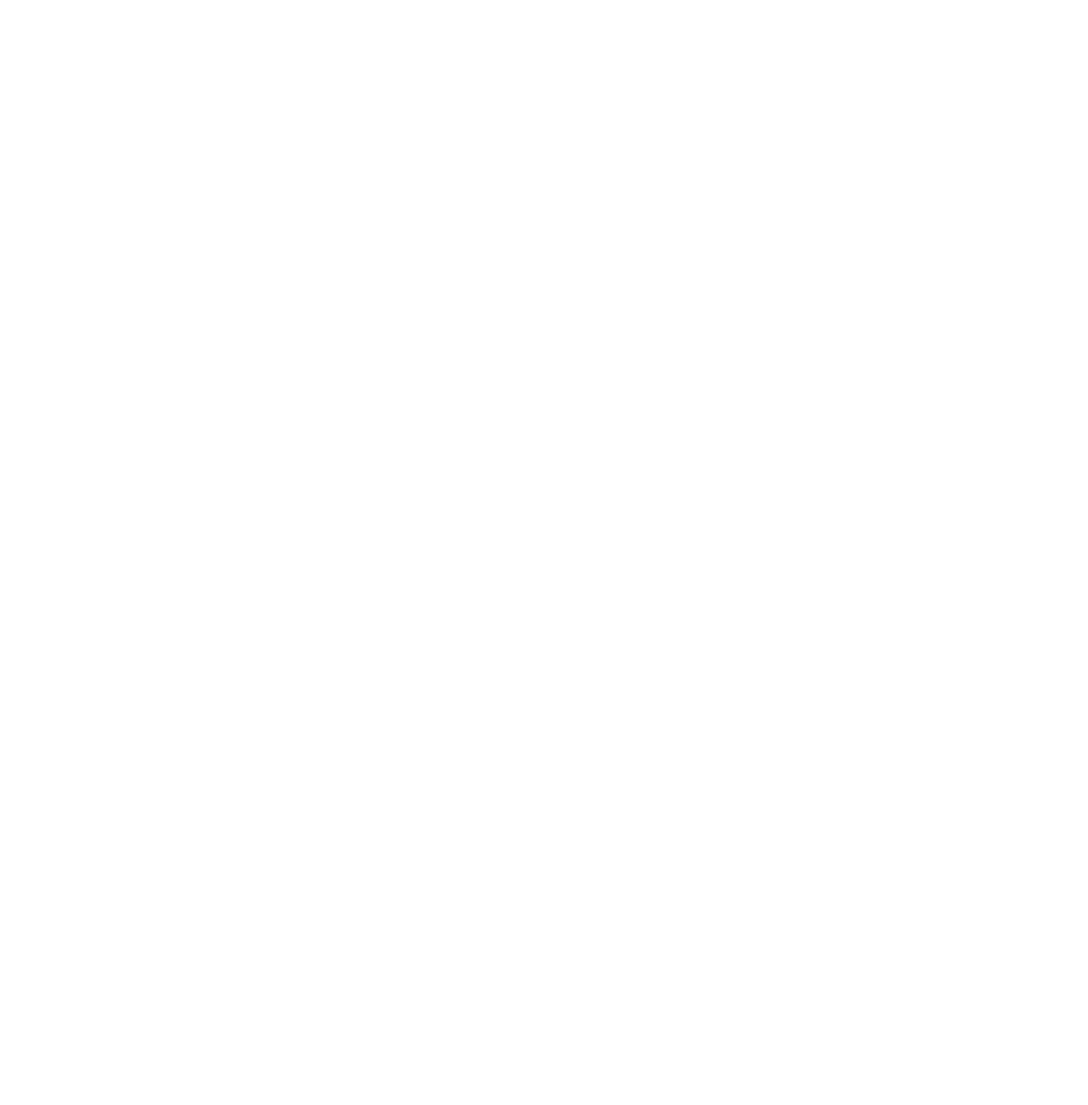
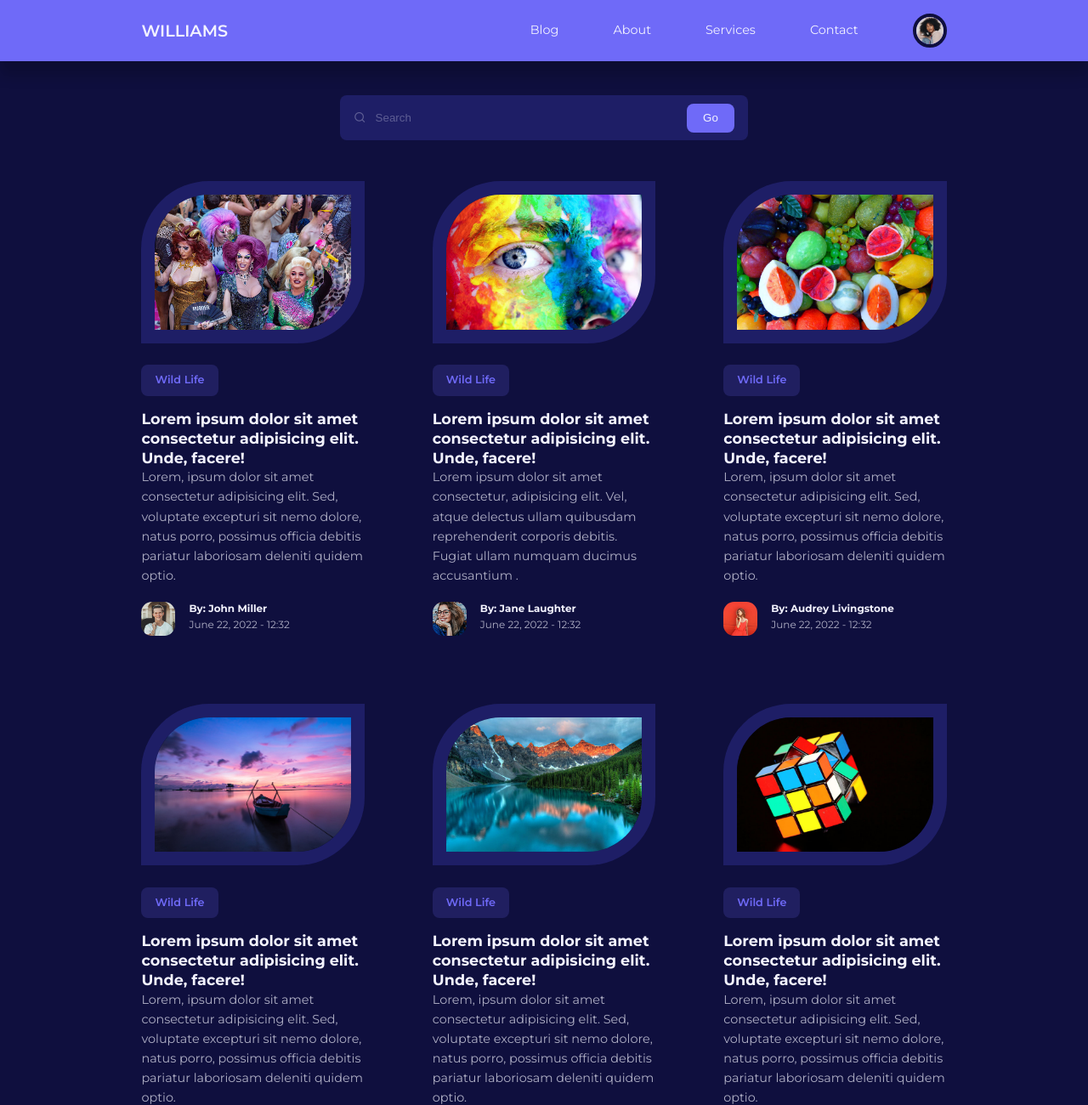
Before and after one commit to willise414/blog-tutorial, a plain HTML site: page blog.html in a window 1280 px wide. Shown: the top 1300 px of the page at 85% size. Before the commit the page ends 800 px from the top, so only its background shows below. Drawn offline with nearby package versions, Linux system fonts and the light colour scheme.

Commit message:
added blog page

```diff
--- a/blog.html
+++ b/blog.html
@@ -0,0 +1,353 @@
+<!DOCTYPE html>
+<html lang="en">
+  <head>
+    <meta charset="UTF-8" />
+    <meta http-equiv="X-UA-Compatible" content="IE=edge" />
+    <meta name="viewport" content="width=device-width, initial-scale=1.0" />
+    <title>Blog Website</title>
+    <!-- CUSTOM STYLESHEET -->
+    <link rel="stylesheet" href="style.css" />
+    <!-- ICON SCOUT -->
+    <link
+      rel="stylesheet"
+      href="https://unicons.iconscout.com/release/v4.0.0/css/line.css"
+    />
+    <!-- GOOGLE FONTS -->
+    <link
+      href="https://fonts.googleapis.com/css2?family=Montserrat:wght@300;400;500;600;700;800;900&display=swap"
+      rel="stylesheet"
+    />
+  </head>
+  <body>
+    <nav>
+      <div class="container nav__container">
+        <a href="index.html" class="nav__logo">WILLIAMS</a>
+        <ul class="nav__items">
+          <li><a href="blog.html">Blog</a></li>
+          <li><a href="about.html">About</a></li>
+          <li><a href="services.html">Services</a></li>
+          <li><a href="contact.html">Contact</a></li>
+          <!-- <li><a href="signin.html">Sign In</a></li> -->
+          <li class="nav__profile">
+            <div class="avatar">
+              <img src="./images/avatar1.jpg" alt="" />
+            </div>
+            <ul>
+              <li><a href="dashboard.html">Dashboard</a></li>
+              <li><a href="logout.html">Logout</a></li>
+            </ul>
+          </li>
+        </ul>
+        <button id="open__nav-btn"><i class="uil uil-bars"></i></button>
+        <button id="close__nav-btn"><i class="uil uil-multiply"></i></button>
+      </div>
+    </nav>
+
+    <!-- ====================== END OF NAV =============================== -->
+
+    <!-- ====================== SEARCH =============================== -->
+    <section class="search__bar">
+      <form
+        action=""
+        class="container search__bar-container"
+        action=""
+        method="POST"
+      >
+        <div>
+          <i class="uil uil-search"></i>
+          <input type="search" name="" placeholder="Search" />
+        </div>
+        <button type="submit" class="btn">Go</button>
+      </form>
+    </section>
+
+    <section class="posts">
+      <div class="container posts__container">
+        <article class="post">
+          <div class="post__thumbnail">
+            <img src="./images/blog4.jpg" alt="" />
+          </div>
+          <div class="post__info">
+            <a href="" class="category__button">Wild Life</a>
+            <h3 class="post__title">
+              <a href="post.html"
+                >Lorem ipsum dolor sit amet consectetur adipisicing elit. Unde,
+                facere!</a
+              >
+            </h3>
+            <p class="post__body">
+              Lorem, ipsum dolor sit amet consectetur adipisicing elit. Sed,
+              voluptate excepturi sit nemo dolore, natus porro, possimus officia
+              debitis pariatur laboriosam deleniti quidem optio.
+            </p>
+            <div class="post__author">
+              <div class="post__author-avatar">
+                <img src="./images/avatar13.jpg" alt="" />
+              </div>
+              <div class="post__author-info">
+                <h5>By: John Miller</h5>
+                <small>June 22, 2022 - 12:32</small>
+              </div>
+            </div>
+          </div>
+        </article>
+
+        <article class="post">
+          <div class="post__thumbnail">
+            <img src="./images/blog5.jpg" alt="" />
+          </div>
+          <div class="post__info">
+            <a href="" class="category__button">Wild Life</a>
+            <h3 class="post__title">
+              <a href="post.html"
+                >Lorem ipsum dolor sit amet consectetur adipisicing elit. Unde,
+                facere!</a
+              >
+            </h3>
+            <p class="post__body">
+              Lorem ipsum dolor sit amet consectetur, adipisicing elit. Vel,
+              atque delectus ullam quibusdam reprehenderit corporis debitis.
+              Fugiat ullam numquam ducimus accusantium .
+            </p>
+            <div class="post__author">
+              <div class="post__author-avatar">
+                <img src="./images/avatar5.jpg" alt="" />
+              </div>
+              <div class="post__author-info">
+                <h5>By: Jane Laughter</h5>
+                <small>June 22, 2022 - 12:32</small>
+              </div>
+            </div>
+          </div>
+        </article>
+
+        <article class="post">
+          <div class="post__thumbnail">
+            <img src="./images/blog6.jpg" alt="" />
+          </div>
+          <div class="post__info">
+            <a href="" class="category__button">Wild Life</a>
+            <h3 class="post__title">
+              <a href="post.html"
+                >Lorem ipsum dolor sit amet consectetur adipisicing elit. Unde,
+                facere!</a
+              >
+            </h3>
+            <p class="post__body">
+              Lorem, ipsum dolor sit amet consectetur adipisicing elit. Sed,
+              voluptate excepturi sit nemo dolore, natus porro, possimus officia
+              debitis pariatur laboriosam deleniti quidem optio.
+            </p>
+            <div class="post__author">
+              <div class="post__author-avatar">
+                <img src="./images/avatar6.jpg" alt="" />
+              </div>
+              <div class="post__author-info">
+                <h5>By: Audrey Livingstone</h5>
+                <small>June 22, 2022 - 12:32</small>
+              </div>
+            </div>
+          </div>
+        </article>
+
+        <article class="post">
+          <div class="post__thumbnail">
+            <img src="./images/blog7.jpg" alt="" />
+          </div>
+          <div class="post__info">
+            <a href="" class="category__button">Wild Life</a>
+            <h3 class="post__title">
+              <a href="post.html"
+                >Lorem ipsum dolor sit amet consectetur adipisicing elit. Unde,
+                facere!</a
+              >
+            </h3>
+            <p class="post__body">
+              Lorem, ipsum dolor sit amet consectetur adipisicing elit. Sed,
+              voluptate excepturi sit nemo dolore, natus porro, possimus officia
+              debitis pariatur laboriosam deleniti quidem optio.
+            </p>
+            <div class="post__author">
+              <div class="post__author-avatar">
+                <img src="./images/avatar7.jpg" alt="" />
+              </div>
+              <div class="post__author-info">
+                <h5>By: Wendy Perason</h5>
+                <small>June 22, 2022 - 12:32</small>
+              </div>
+            </div>
+          </div>
+        </article>
+
+        <article class="post">
+          <div class="post__thumbnail">
+            <img src="./images/blog8.jpg" alt="" />
+          </div>
+          <div class="post__info">
+            <a href="" class="category__button">Wild Life</a>
+            <h3 class="post__title">
+              <a href="post.html"
+                >Lorem ipsum dolor sit amet consectetur adipisicing elit. Unde,
+                facere!</a
+              >
+            </h3>
+            <p class="post__body">
+              Lorem, ipsum dolor sit amet consectetur adipisicing elit. Sed,
+              voluptate excepturi sit nemo dolore, natus porro, possimus officia
+              debitis pariatur laboriosam deleniti quidem optio.
+            </p>
+            <div class="post__author">
+              <div class="post__author-avatar">
+                <img src="./images/avatar8.jpg" alt="" />
+              </div>
+              <div class="post__author-info">
+                <h5>By: Alex Smith</h5>
+                <small>June 22, 2022 - 12:32</small>
+              </div>
+            </div>
+          </div>
+        </article>
+
+        <article class="post">
+          <div class="post__thumbnail">
+            <img src="./images/blog9.jpg" alt="" />
+          </div>
+          <div class="post__info">
+            <a href="" class="category__button">Wild Life</a>
+            <h3 class="post__title">
+              <a href="post.html"
+                >Lorem ipsum dolor sit amet consectetur adipisicing elit. Unde,
+                facere!</a
+              >
+            </h3>
+            <p class="post__body">
+              Lorem, ipsum dolor sit amet consectetur adipisicing elit. Sed,
+              voluptate excepturi sit nemo dolore, natus porro, possimus officia
+              debitis pariatur laboriosam deleniti quidem optio.
+            </p>
+            <div class="post__author">
+              <div class="post__author-avatar">
+                <img src="./images/avatar9.jpg" alt="" />
+              </div>
+              <div class="post__author-info">
+                <h5>By: Tina Clarkson</h5>
+                <small>June 22, 2022 - 12:32</small>
+              </div>
+            </div>
+          </div>
+        </article>
+
+        <article class="post">
+          <div class="post__thumbnail">
+            <img src="./images/blog10.jpg" alt="" />
+          </div>
+          <div class="post__info">
+            <a href="" class="category__button">Wild Life</a>
+            <h3 class="post__title">
+              <a href="post.html"
+                >Lorem ipsum dolor sit amet consectetur adipisicing elit. Unde,
+                facere!</a
+              >
+            </h3>
+            <p class="post__body">
+              Lorem, ipsum dolor sit amet consectetur adipisicing elit. Sed,
+              voluptate excepturi sit nemo dolore, natus porro, possimus officia
+              debitis pariatur laboriosam deleniti quidem optio.
+            </p>
+            <div class="post__author">
+              <div class="post__author-avatar">
+                <img src="./images/avatar10.jpg" alt="" />
+              </div>
+              <div class="post__author-info">
+                <h5>By: Linda Layton</h5>
+                <small>June 22, 2022 - 12:32</small>
+              </div>
+            </div>
+          </div>
+        </article>
+      </div>
+    </section>
+
+    <!-- ====================== END OF POSTS =============================== -->
+
+    <section class="category__buttons">
+      <div class="container category__buttons-container">
+        <a href="" class="category__button">Art</a>
+        <a href="" class="category__button">Wild Life</a>
+        <a href="" class="category__button">Travel</a>
+        <a href="" class="category__button">Science & Technology</a>
+        <a href="" class="category__button">Food</a>
+        <a href="" class="category__button">Music</a>
+      </div>
+    </section>
+
+    <!-- ====================== END OF CATEGORY BUTTONS =============================== -->
+
+    <footer>
+      <div class="footer__socials">
+        <a href="https://youtube.com" target="_blank"
+          ><i class="uil uil-youtube"></i
+        ></a>
+        <a href="https://facebook.com" target="_blank"
+          ><i class="uil uil-facebook-f"></i
+        ></a>
+        <a href="https://instagram.com" target="_blank"
+          ><i class="uil uil-instagram-alt"></i
+        ></a>
+        <a href="https://linkedin.com" target="_blank"
+          ><i class="uil uil-linkedin"></i
+        ></a>
+        <a href="https://twitter.com" target="_blank"
+          ><i class="uil uil-twitter"></i
+        ></a>
+      </div>
+      <div class="container footer__container">
+        <article>
+          <h4>Categories</h4>
+          <ul>
+            <li><a href="">Art</a></li>
+            <li><a href="">Wild Life</a></li>
+            <li><a href="">Travel</a></li>
+            <li><a href="">Science & Technology</a></li>
+            <li><a href="">Food</a></li>
+            <li><a href="">Music</a></li>
+          </ul>
+        </article>
+        <article>
+          <h4>Support</h4>
+          <ul>
+            <li><a href="">Online Support</a></li>
+            <li><a href="">Call Us</a></li>
+            <li><a href="">Email Us</a></li>
+            <li><a href="">Social Support</a></li>
+            <li><a href="">Location</a></li>
+          </ul>
+        </article>
+        <article>
+          <h4>Blog</h4>
+          <ul>
+            <li><a href="">Safety</a></li>
+            <li><a href="">Repair</a></li>
+            <li><a href="">Recent</a></li>
+            <li><a href="">Popular</a></li>
+            <li><a href="">Categories</a></li>
+          </ul>
+        </article>
+        <article>
+          <h4>Permalinks</h4>
+          <ul>
+            <li><a href="">Home</a></li>
+            <li><a href="">Blog</a></li>
+            <li><a href="">About</a></li>
+            <li><a href="">Services</a></li>
+            <li><a href="">Contact</a></li>
+          </ul>
+        </article>
+      </div>
+      <div class="footer__copyright">
+        <small>Copyright &copy; Sean Williams</small>
+      </div>
+    </footer>
+    <script src="main.js"></script>
+  </body>
+</html>
--- a/style.css
+++ b/style.css
@@ -292,6 +292,51 @@ footer ul a:hover {
   border-top: 2px solid var(--color-bg);
   margin-top: 4rem;
 }
+
+/* ================================ SEARCH ============================================ */
+.search__bar {
+  margin-top: 7rem;
+}
+
+.search__bar-container {
+  position: relative;
+  width: 30rem;
+  background: var(--color-gray-900);
+  display: flex;
+  align-items: center;
+  justify-content: space-between;
+  overflow: hidden;
+  padding: 0.6rem 1rem;
+  border-radius: var(--card-border-radius-2);
+  color: var(--color-gray-300);
+}
+.search__bar-container > div {
+  width: 100%;
+  display: flex;
+  align-items: center;
+}
+.search__bar input {
+  background: transparent;
+  margin-left: 0.7rem;
+  padding: 0.5rem 0;
+  width: 100%;
+}
+.search__bar input::placeholder {
+  color: var(--color-gray-300);
+}
+
+/* ================================ BUTTON STYLES ============================== */
+.btn {
+  display: inline-block;
+  width: fit-content;
+  padding: 0.6rem 1.2rem;
+  background-color: var(--color-primary);
+  border-radius: var(--card-border-radius-2);
+  cursor: pointer;
+  transition: var(--transition);
+  color: var(--color-white);
+}
+
 /* ================================ MEDIA (MEDIUM DEVICES)===================================== */
 @media screen and (max-width: 1024px) {
   /* ===================GENERAL STYLES =================== */
@@ -398,8 +443,12 @@ footer ul a:hover {
   .footer__container {
     grid-template-columns: 1fr 1fr;
   }
+  /* =========================== BLOG ============================== */
+  .search__bar-container {
+    width: 60%;
+  }
 }
-/* MEDIA QUERIES SMALL DEVICES */
+/* =========================== MEDIA QUERIES SMALL DEVICES ============================== */
 @media screen and (max-width: 600px) {
   section {
     margin-top: 2rem;
@@ -425,4 +474,8 @@ footer ul a:hover {
     text-align: center;
     gap: 2rem;
   }
+  /* =========================== BLOG ============================== */
+  .search__bar-container {
+    width: var(--container-width-md);
+  }
 }
```
